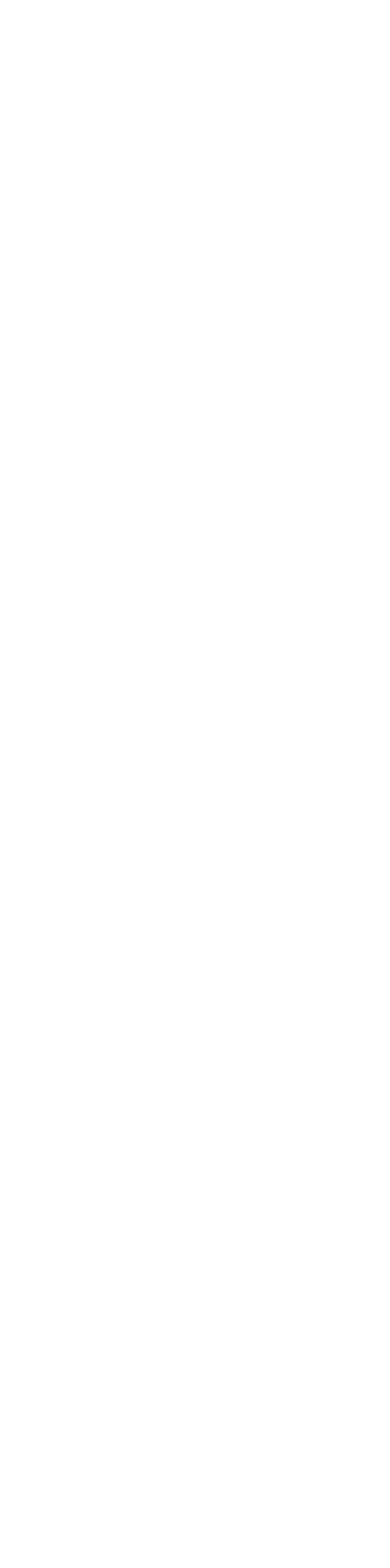
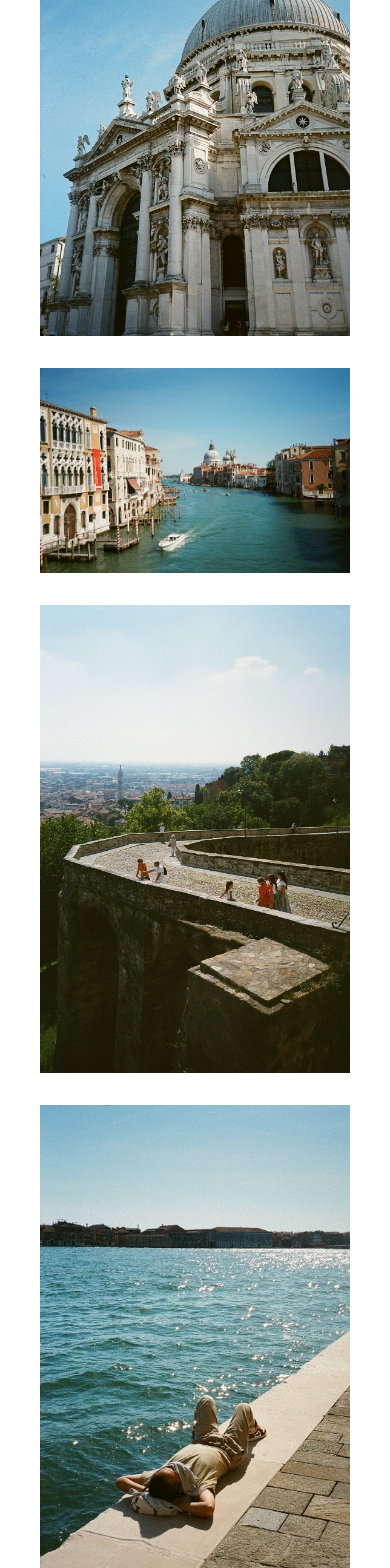
Before and after one commit to Photography-Portfolio/frontend, a Vue app: page /discover in a window 390 px wide. Shown: the part 2191-3759 px from the top of the page. Before the commit the page ends 2039 px from the top, so only its background shows below. Built offline with nearby package versions, Linux system fonts and the light colour scheme.

Commit message:
fix: bad responsive design in slides now fixed

```diff
--- a/src/views/Discover.vue
+++ b/src/views/Discover.vue
@@ -29,12 +29,12 @@
 					Prev
 				</button>
 				<img
-					class="img-max cursor-pointer"
+					class="img-max cursor-pointer max-w-2xl xl:max-w-none"
 					v-on:click="modal = !modal"
 					:src="images[imageIndex]"
 				/>
 				<button
-					class="text-xs uppercase font-bold leading-snug text-black hover:opacity-75 focus:outline-none"
+					class="mr-2 text-xs uppercase font-bold leading-snug text-black hover:opacity-75 focus:outline-none"
 					v-on:click="imageIndexMethod(1)"
 				>
 					Next
@@ -56,6 +56,11 @@ export default {
 				"src/assets/pictures/img_08.jpeg",
 				"src/assets/pictures/img_33.jpeg",
 				"src/assets/pictures/img_21.jpeg",
+				"src/assets/pictures/img_32.jpeg",
+				"src/assets/pictures/img_31.jpeg",
+				"src/assets/pictures/img_08.jpeg",
+				"src/assets/pictures/img_33.jpeg",
+				"src/assets/pictures/img_21.jpeg"
 			],
 			imageIndex: null,
 		};
```
